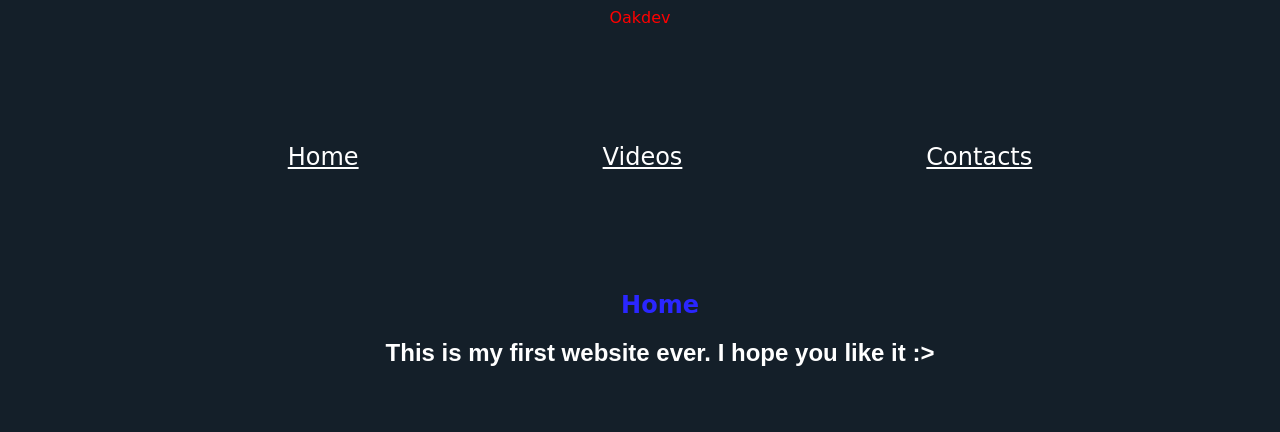
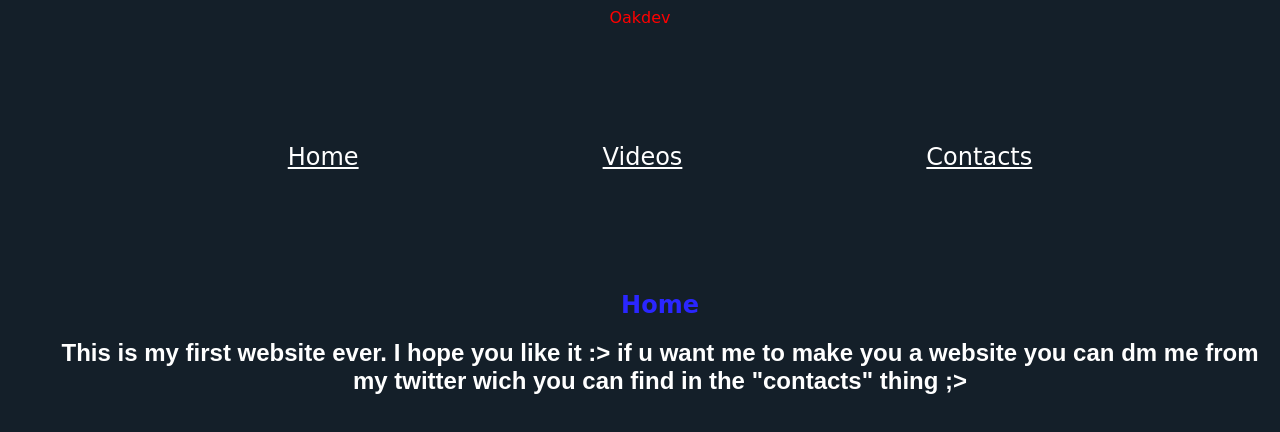
Before and after one commit to OakISKing/mynewwebsite, a plain HTML site: page index.html in a window 1280 px wide. Drawn offline with Linux system fonts and the light colour scheme.

Commit message:
Update index.html

```diff
--- a/index.html
+++ b/index.html
@@ -53,6 +53,8 @@
         <h1>Home</h1>
         <h2>
           This is my first website ever. I hope you like it :>
+          if u want me to make you a website you can dm me from my twitter wich
+          you can find in the "contacts" thing ;>
 
         </h2>
       </ul>
```
